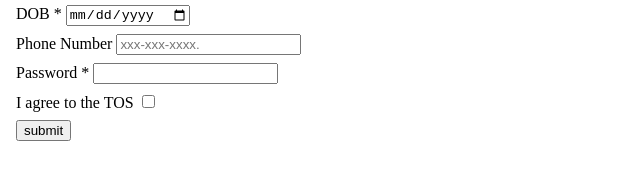
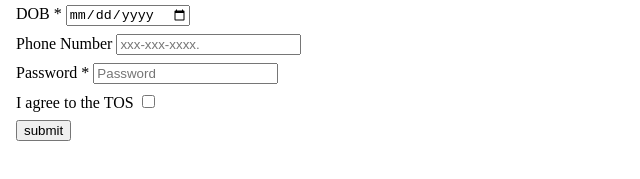
Before and after one commit to acciojob/signup-form-car-mvikram123, a website: page main.html in a window 1280 px wide. Shown: the part 263-442 px from the top of the page, 0-640 px from the left. Drawn offline with Linux system fonts and the light colour scheme.

Commit message:
created a submission

```diff
--- a/main.html
+++ b/main.html
@@ -59,7 +59,7 @@
 		</div>
 			<div>
 				<label for="password">Password *</label>
-				<input type="password" id="password" name="password" required>
+				<input type="password" id="password" name="password" placeholder="Password"required>
 
 			</div>
 
```
